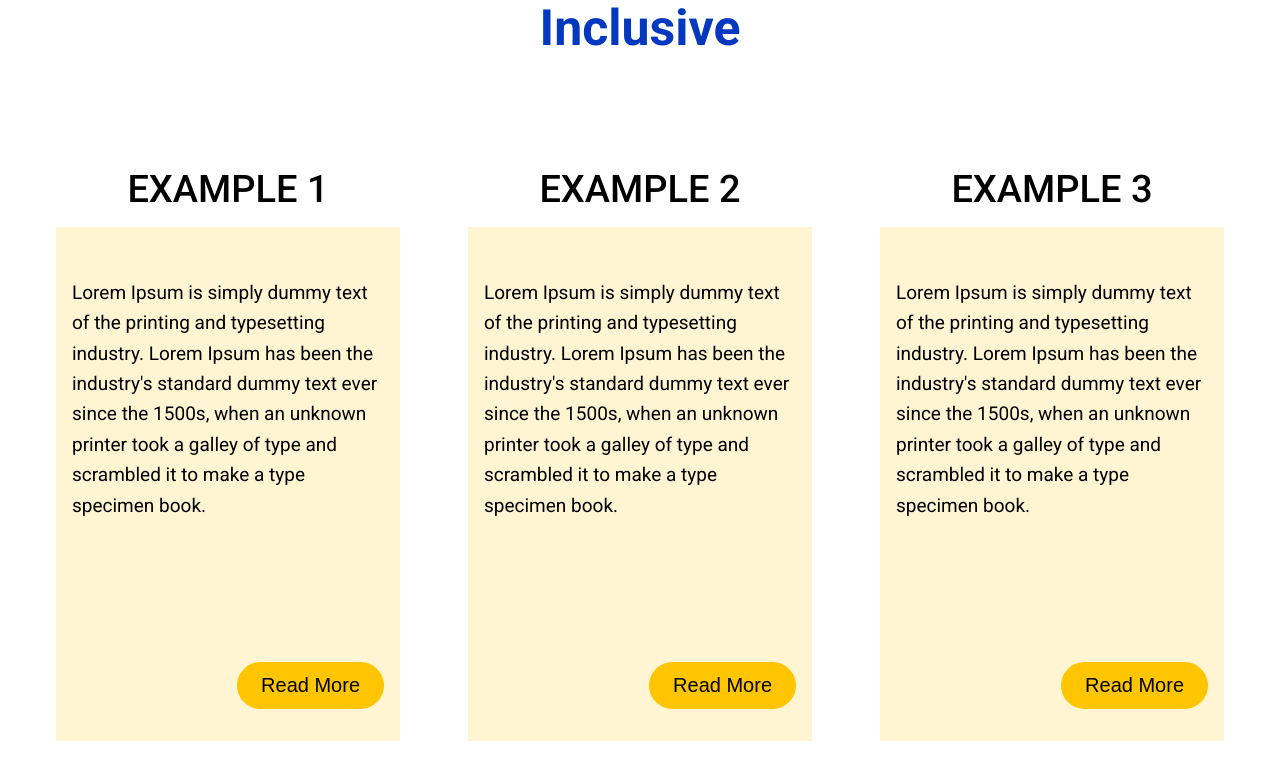
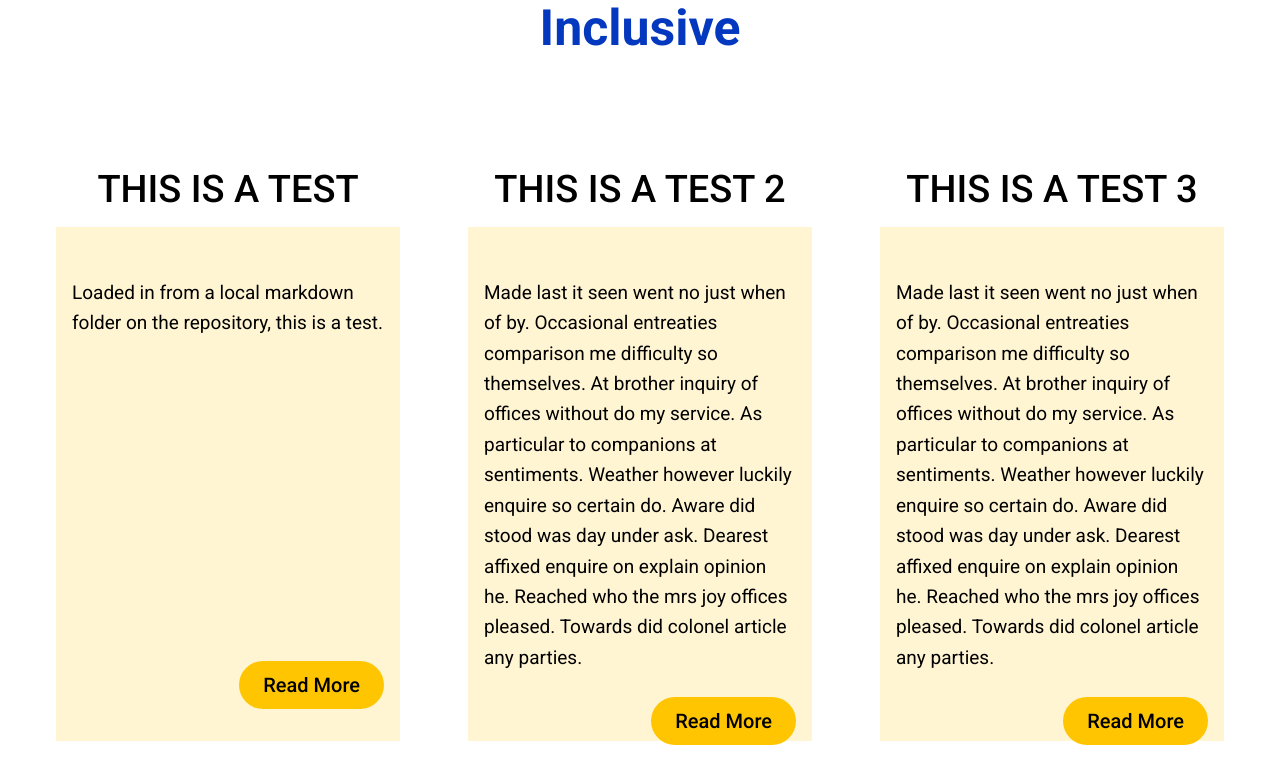
Before and after one commit to InclusiveEducationTUDelft/InclusiveEducationTUDelft, a React (Vite) app: page / in a window 1280 px wide. Shown: the part 2141-2920 px from the top of the page. Built offline with nearby package versions, Linux system fonts and the light colour scheme.

Commit message:
Made example cards on homepage also be loaded.

```diff
--- a/src/example/Example.tsx
+++ b/src/example/Example.tsx
@@ -15,7 +15,7 @@ function Example({ path, title, content }: ExampleProps) {
     };
 
     return <div className={styles.container}>
-        <h3 className={styles.exampleTitle}>{title.toUpperCase()}</h3>
+        <h3 className={styles.exampleTitle}>{title}</h3>
         <div className={styles.innerContainer}>
             <p className={styles.content}>{content}</p>
             <button className={styles.readMore} type="button" onClick={handleClick}>
--- a/src/example/ExamplePage.tsx
+++ b/src/example/ExamplePage.tsx
@@ -34,11 +34,11 @@ export async function fetchAndProcessMarkdown(file_path: string): Promise<string
  * Fetches the title (first h1) and content (first paragraph) from a markdown string
  * @param markdown the markdown string to process
  */
-function fetchTitleAndContent(markdown: string): { title: string, content: string } {
+export function fetchTitleAndContent(markdown: string): { title: string, content: string } {
     const titleMatch = markdown.match(/<h1>(.*?)<\/h1>/);
     const contentMatch = markdown.match(/<p>(.*?)<\/p>/);
     return {
-        title: titleMatch ? titleMatch[1] : "Error",
+        title: titleMatch ? titleMatch[1].toUpperCase() : "Error",
         content: contentMatch ? contentMatch[1] : "Error",
     };
 }
--- a/src/landing/examples/ExampleCard.module.css
+++ b/src/landing/examples/ExampleCard.module.css
@@ -38,6 +38,8 @@
     cursor: pointer;
     align-self: flex-end;
     margin-top: auto;
+    text-decoration:  none;
+    color: #000;
 }
 
 @media (max-width: 991px) {
--- a/src/landing/examples/ExampleCard.tsx
+++ b/src/landing/examples/ExampleCard.tsx
@@ -1,19 +1,46 @@
-import React from 'react';
+import React, { useEffect, useState } from 'react';
+import { fetchAndProcessMarkdown, fetchTitleAndContent } from '../../example/ExamplePage';
 import styles from './ExampleCard.module.css';
 
 interface ExampleCardProps {
-    number: number;
-    content: string;
+    file_path: string
 }
 
-const ExampleCard: React.FC<ExampleCardProps> = ({ number, content }) => {
+const ExampleCard: React.FC<ExampleCardProps> = ({ file_path }) => {
+    const [loading, setLoading] = useState(true);
+    const [title, setTitle] = useState('');
+    const [content, setContent] = useState('');
+
+    useEffect(() => {
+        const fetchData = async () => {
+            if (!file_path) {
+                setContent("<h1>ERR</h1><p>Invalid file path</p>");
+                return;
+            }
+
+            const markdown = await fetchAndProcessMarkdown(file_path);
+            const { title, content } = fetchTitleAndContent(markdown);
+            setTitle(title);
+            setContent(content);
+            setLoading(false);
+        }
+
+        fetchData();
+    }, [file_path]);
+
     return (
         <div className={styles.exampleCard}>
-            <h3 className={styles.exampleNumber}>EXAMPLE {number}</h3>
-            <div className={styles.exampleCardContainer}>
-                <p className={styles.exampleContent}>{content}</p>
-                <button className={styles.readMoreBtn}>Read More</button>
-            </div>
+            {loading ? (
+                <p>Loading...</p>
+            ) : (
+                <>
+                    <h3 className={styles.exampleNumber}>{title}</h3>
+                    <div className={styles.exampleCardContainer}>
+                        <p className={styles.exampleContent}>{content}</p>
+                        <a href={`/#example/${file_path}`} className={styles.readMoreBtn}>Read More</a>
+                    </div>
+                </>
+            )}
         </div>
     );
 };
--- a/src/landing/examples/InspiringExamples.tsx
+++ b/src/landing/examples/InspiringExamples.tsx
@@ -3,19 +3,10 @@ import styles from './InspiringExamples.module.css';
 import ExampleCard from './ExampleCard';
 
 const examples = [
-  {
-    number: 1,
-    content: "Lorem Ipsum is simply dummy text of the printing and typesetting industry. Lorem Ipsum has been the industry's standard dummy text ever since the 1500s, when an unknown printer took a galley of type and scrambled it to make a type specimen book."
-  },
-  {
-    number: 2,
-    content: "Lorem Ipsum is simply dummy text of the printing and typesetting industry. Lorem Ipsum has been the industry's standard dummy text ever since the 1500s, when an unknown printer took a galley of type and scrambled it to make a type specimen book."
-  },
-  {
-    number: 3,
-    content: "Lorem Ipsum is simply dummy text of the printing and typesetting industry. Lorem Ipsum has been the industry's standard dummy text ever since the 1500s, when an unknown printer took a galley of type and scrambled it to make a type specimen book."
-  }
-];
+  { file_path: "example1" },
+  { file_path: "example2" },
+  { file_path: "example3" }
+]
 
 const InspiringExamples: React.FC = () => {
   return (
```
